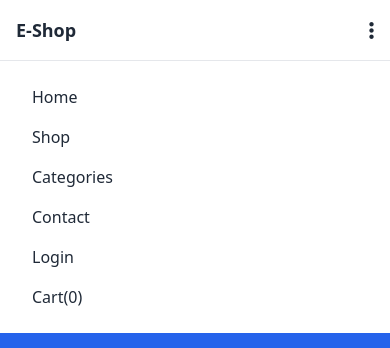
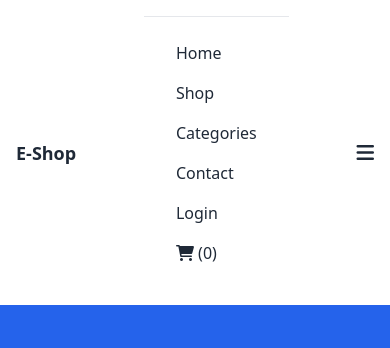
Before and after one commit to Henn-web/E-Commerce, a plain HTML site: page index.html in a window 390 px wide. Both pictures are taken after a click on the button 371 px from the left and 30 px from the top of the page. Shown: the top 348 px of the page. Drawn offline with nearby package versions, Linux system fonts and the light colour scheme.

Commit message:
Update index.html

```diff
--- a/index.html
+++ b/index.html
@@ -30,15 +30,32 @@
                      <!-- Cart & Login (Desktop) -->
 <div class="hidden md:flex space-x-4">
     <a href="login.html" class="text-gray-800 hover:text-blue-600">Login</a>
-                <a href="cart.html" class="text-gray-800 hover:text-blue-600">Cart(0)</a>
+    <a href="cart.html" class="text-gray-800 hover:text-blue-600">
+        <i class="fas fa-shopping-cart"></i>
+        <span>(0)</span>
+    </a>
 </div>
+
+<!-- Mobile Navigation Menu (for Cart) -->
+<nav id="mobile-menu" class="hidden md:hidden flex-col bg-white border-t border-gray-200 p-4">
+    <a href="index.html" class="block py-2 px-4 text-gray-800 hover:bg-gray-100">Home</a>
+    <a href="shop.html" class="block py-2 px-4 text-gray-800 hover:bg-gray-100">Shop</a>
+    <a href="categories.html" class="block py-2 px-4 text-gray-800 hover:bg-gray-100">Categories</a>
+    <a href="contact.html" class="block py-2 px-4 text-gray-800 hover:bg-gray-100">Contact</a>
+    <a href="login.html" class="block py-2 px-4 text-gray-800 hover:bg-gray-100">Login</a>
+    <a href="cart.html" class="block py-2 px-4 text-gray-800 hover:bg-gray-100">
+        <i class="fas fa-shopping-cart"></i>
+        <span>(0)</span>
+    </a>
+</nav>
+
 
             <!-- Hamburger Menu Button (Mobile) -->
 <button id="menu-toggle" class="text-gray-800 md:hidden focus:outline-none">
-                <!-- Three dots menu icon -->
-                <i class="fas fa-ellipsis-v fa-lg"></i>
+    <!-- Ganti tiga titik dengan ikon garis tiga (burger menu) -->
+    <i class="fas fa-bars fa-lg"></i>
 </button>
-        </div>
+
 
         <!-- Mobile Navigation Menu -->
         <nav id="mobile-menu" class="hidden md:hidden flex-col bg-white border-t border-gray-200 p-4">
```
Lines whose indentation alone changed are shown as unchanged.
